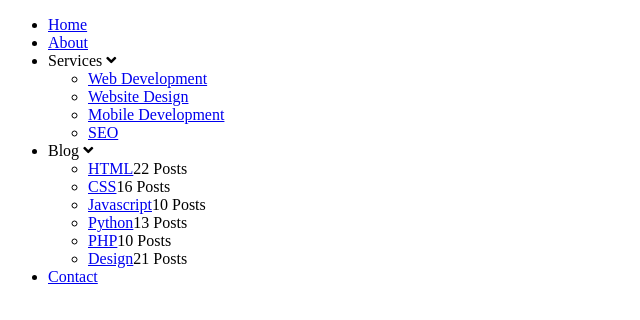
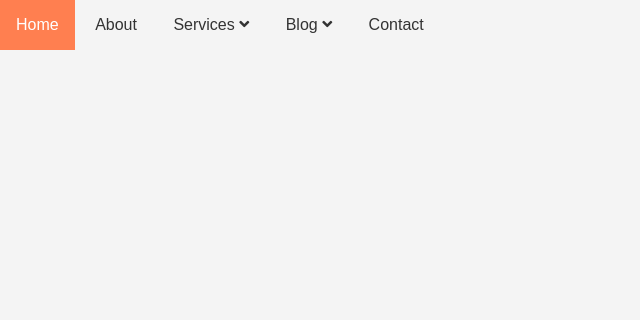
Before and after one commit to pjblitz86/HTML_CSS_Sandbox, a plain HTML site: page dropdown_menu/index.html in a window 1280 px wide. Shown: the whole page, without its empty margins (0-640 px from the left). Drawn offline with Linux system fonts and the light colour scheme.

Commit message:
create and style navbar

```diff
--- a/dropdown_menu/style.css
+++ b/dropdown_menu/style.css
@@ -0,0 +1,42 @@
+* {
+  margin: 0;
+  padding: 0;
+  box-sizing: border-box;
+}
+
+html,
+body {
+  background: #f4f4f4;
+  font-family: Arial, Helvetica, sans-serif;
+}
+
+#navbar ul {
+  list-style: none;
+}
+
+#navbar ul li {
+  color: #333;
+  display: inline-block;
+  padding: 1rem;
+  position: relative;
+}
+
+#navbar ul li a {
+  color: #333;
+  text-decoration: none;
+}
+
+/* Hide nested ul by default */
+#navbar ul li ul {
+  display: none;
+}
+
+#navbar ul li:hover {
+  cursor: pointer;
+  background: coral;
+  color: #fff;
+}
+
+#navbar ul li:hover a {
+  color: #fff;
+}
```
Also changed, not shown: dropdown_menu/index.html (+6 -6 lines).
